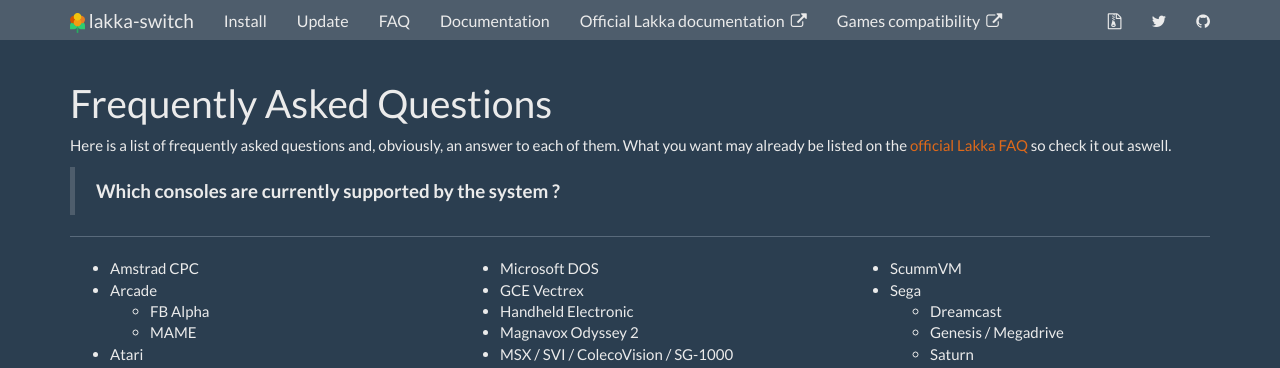
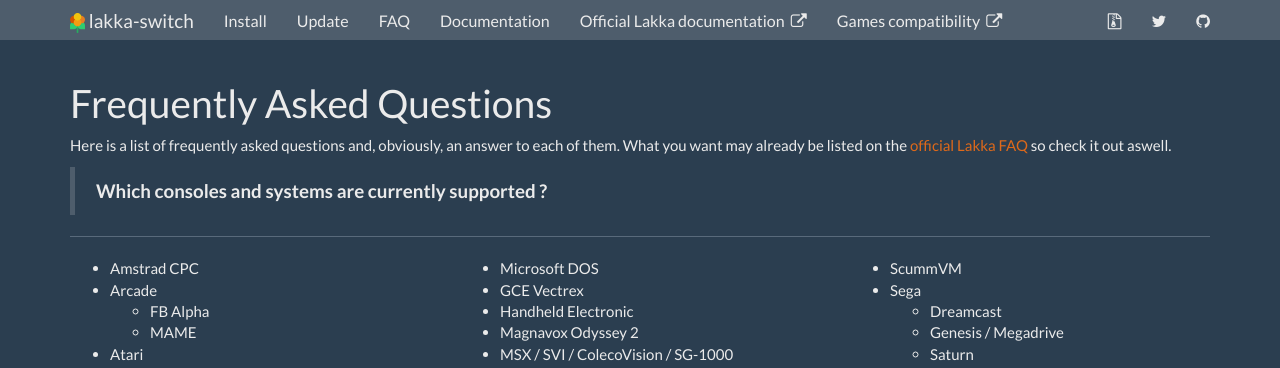
Before and after one commit to lakka-switch/documentation, a Jekyll site: the page built from faq.md, in a window 1280 px wide and 900 px high. Shown: the top 368 px of the window. Built offline with Jekyll 4.4.1, drawn with Linux system fonts in a browser that asks for light colours; nearby versions of some CDN libraries.

Commit message:
Update faq.md

```diff
--- a/faq.md
+++ b/faq.md
@@ -5,7 +5,7 @@
 
 Here is a list of frequently asked questions and, obviously, an answer to each of them. What you want may already be listed on the [official Lakka FAQ](http://www.lakka.tv/doc/FAQ/) so check it out aswell.
 
-> **Which consoles are currently supported by the system ?**
+> **Which consoles and systems are currently supported ?**
 
 ***
 
```
